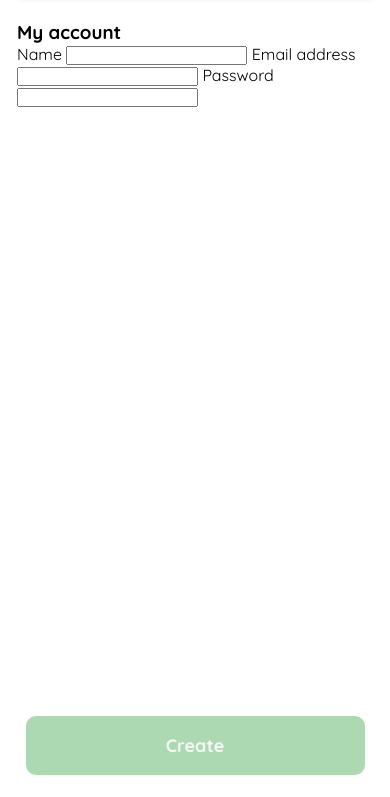
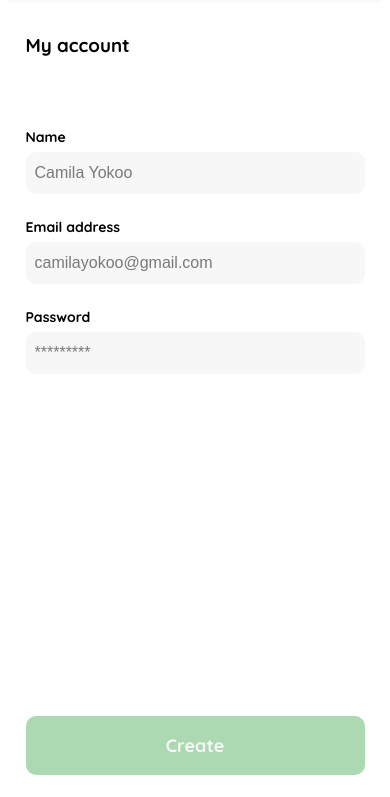
Before and after one commit to grupo-de-desarrollo-web-colaborativo/Proyecto-Yard-Sale-equipo-1, a plain HTML site: page login.html in a window 390 px wide. Shown: the part 47-844 px from the top of the page. Drawn offline with Linux system fonts and the light colour scheme.

Commit message:
mobile first finished

```diff
--- a/css/styles.css
+++ b/css/styles.css
@@ -28,7 +28,6 @@ body {
   font-family: 'Quicksand', sans-serif;
   height: 100vh;
   width: 100vw;
-  padding: 0 17px;
 }
 /* principal container main */
 main{
@@ -48,7 +47,7 @@ main{
   box-shadow: 0px 2px 4px 0px rgba(0, 0, 0, 0.0468);
   background-color: #ffffff;
   border: 1px solid rgba(255, 255, 255, 1);
-  padding: 13px 0;
+  padding: 13px 17px;
 }
   /* set box size and general parameters */
   .menu-burger{
@@ -74,16 +73,48 @@ main{
   }
 /* form */
 .form{
-
+  display: flex;
+  flex-direction: column;
+  height: 100%;
+  gap: 47px;
+  padding: 0 17px;
 }
   .form h1{
-    margin-top: 21px;
+    margin-top: 34px;
   }
-
+  .form form{
+    height: 100%;
+    width: 100%;
+    display: flex;
+    flex-direction: column;
+  }
+  /* editing all labels and separating them from each other */
+  .form form label{
+    margin-top: 24px;
+    margin-bottom: 6px;
+    font-weight: 700;
+    font-size: 14px;
+  }
+  /* editing form inputs */
+  .form form input{
+    width: 339px;
+    height: 42px;
+    border: none;
+    border-radius: 10px;
+    border: 1px solid #F7F7F7;
+    background-color: rgba(247, 247, 247, 1);
+    padding-left: 8px;
+  }
+  .form form input::placeholder{
+    font-weight: 400;
+    font-size: 16px;
+    color: rgba(121, 121, 121, 1);
+  }
 /* botton button */
   .submit-button{
     display: flex;
     margin-bottom: 22px;
+    padding: 0 17px;
   }
     .submit-button a{
       display: inline-block;
@@ -100,3 +131,9 @@ main{
       font-size: 18px;
       font-weight: 700;
     }
+
+@media (min-width: 300px){
+  main{
+    align-items: center
+  }
+}
--- a/login.html
+++ b/login.html
@@ -42,14 +42,14 @@
           <h1>My account</h1>
           <form action="" >
             <!-- name -->
-            <label for="">Name</label>
-            <input type="text">
+            <label for="form-name">Name</label>
+            <input type="text" name="Name" placeholder="Camila Yokoo" id="form-name">
             <!-- email -->
-            <label for="">Email address</label>
-            <input type="text">
+            <label for="form-email">Email address</label>
+            <input type="text" name="Email" placeholder="camilayokoo@gmail.com" id="form-email">
             <!-- password -->
-            <label for="">Password</label>
-            <input type="password">
+            <label for="form-pwssd">Password</label>
+            <input type="password" name="Password" placeholder="*********" id="form-pwssd">
           </form>
         </section>
       </section>
```
